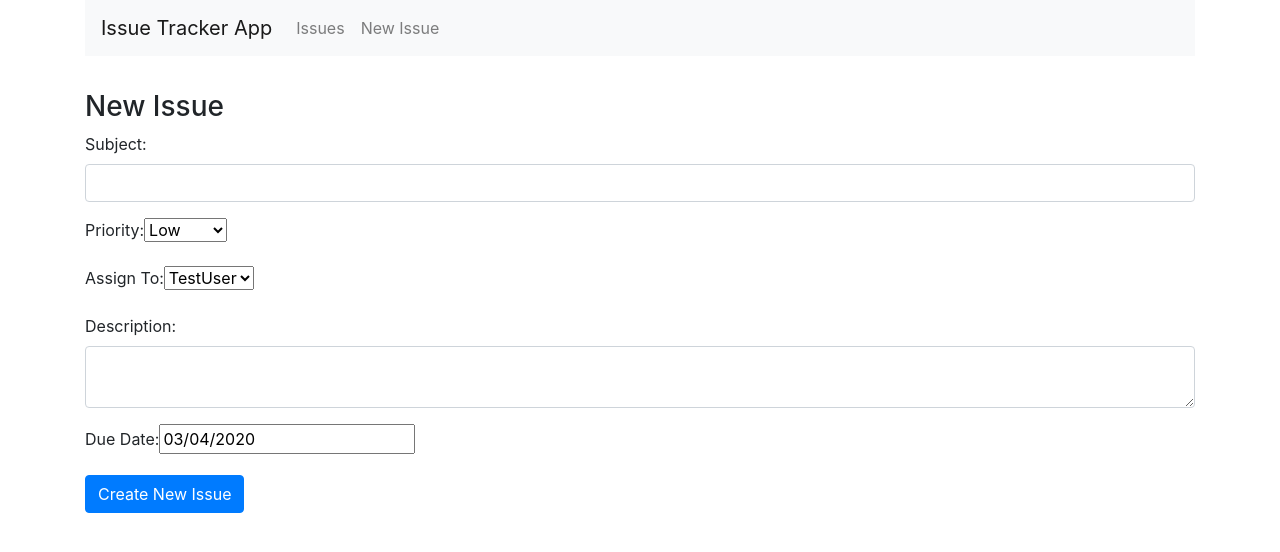
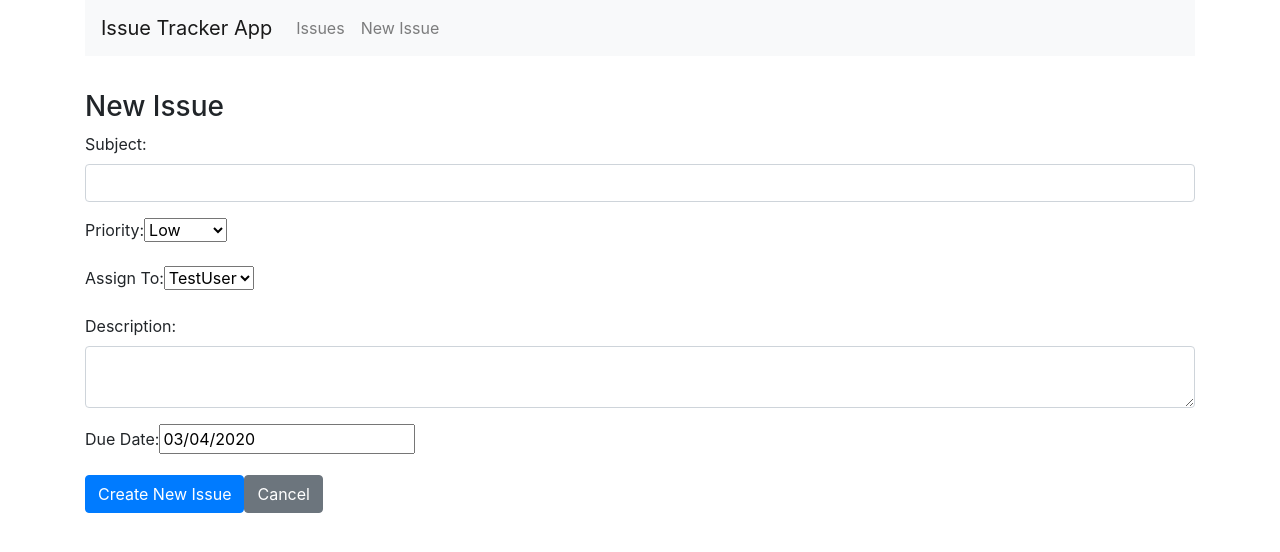
Before and after one commit to mark-fox/Issue_Tracker, a React (Create React App) app: page /new in a window 1280 px wide. Shown: the top 552 px of the page. Built offline with nearby package versions, Linux system fonts and the light colour scheme.

Commit message:
Added simple cancel button (at least for now)

```diff
--- a/src/components/newIssue.js
+++ b/src/components/newIssue.js
@@ -17,6 +17,7 @@ export default class NewIssue extends Component {
         this.onChangeDescription = this.onChangeDescription.bind(this);
         this.onChangeDueDate = this.onChangeDueDate.bind(this);
         this.onSubmit = this.onSubmit.bind(this);
+        this.onCancel = this.onCancel.bind(this);
 
         this.state = {
             // issueNumber: 0,
@@ -98,9 +99,14 @@ export default class NewIssue extends Component {
         })
     }
 
+    onCancel(e) {
+// TODO replace with Redirect
+        this.props.history.push('/');
+    }
+
     render() {
         return (
-// TODO modify the size of fields
+// TODO modify the size (width) of fields
             <div style={{marginTop: 10}}>
                 <h3>New Issue</h3>
                 <form onSubmit={this.onSubmit}>
@@ -140,8 +146,8 @@ export default class NewIssue extends Component {
                     </div>
                     <div className="form-group">
                         <input type="submit" value="Create New Issue" className="btn btn-primary" />
+                        <button onClick={this.onCancel} value="Cancel" className="btn btn-secondary">Cancel</button>
                     </div>
-{/*TODO add a cancel button*/}
                 </form>
             </div>
         )
```
